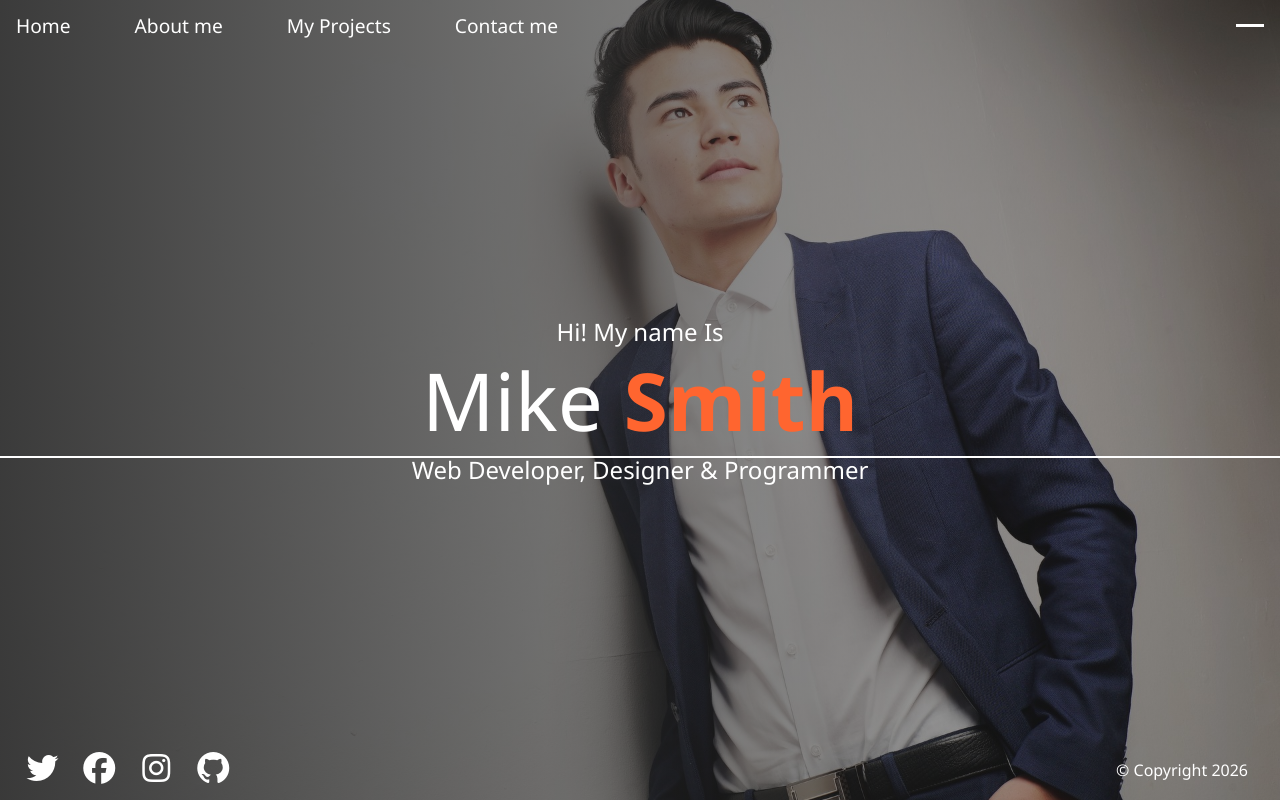
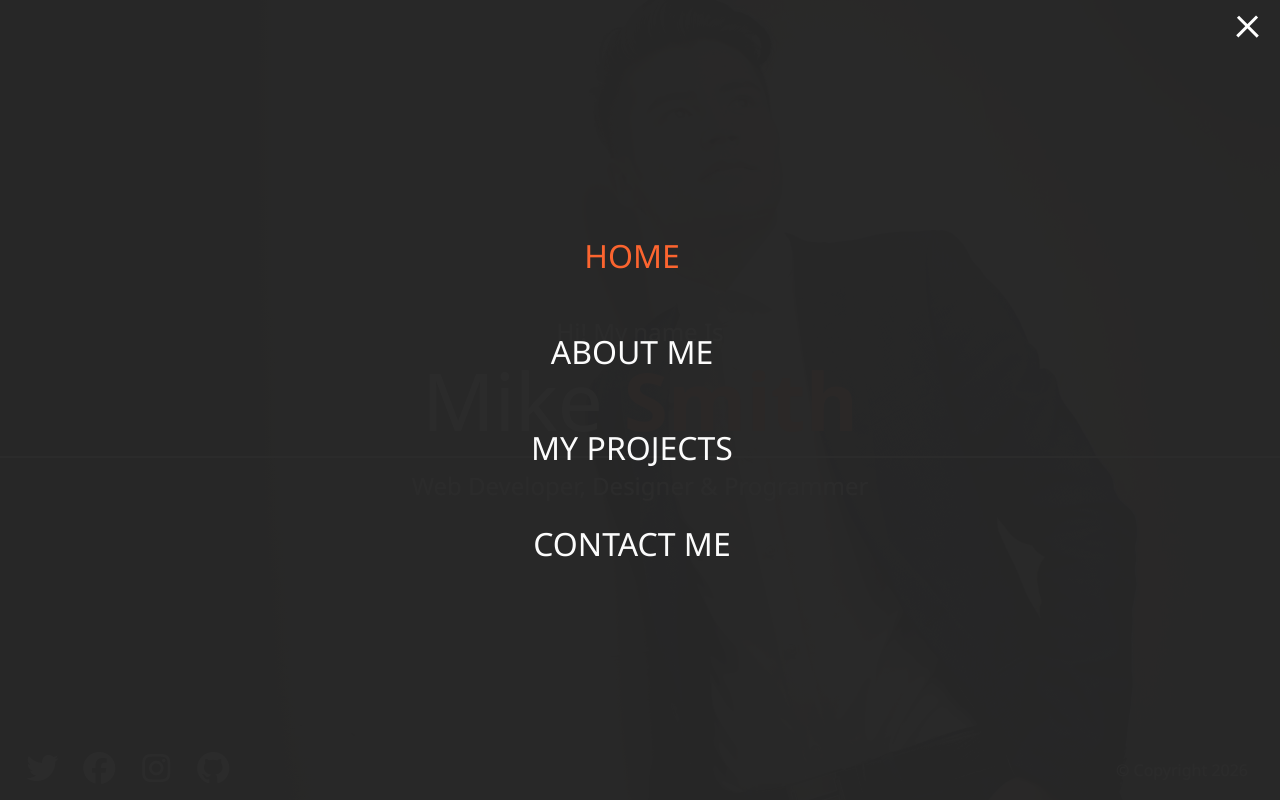
Before and after one commit to bluecode62/mini-layout, a plain HTML site: page scss/index.html in a window 1280 px wide. Both pictures are taken after a click on the element 1250 px from the left and 26 px from the top of the page. Drawn offline with Linux system fonts and the light colour scheme.

Commit message:
about 페이지 구현

```diff
--- a/scss/dist/css/_home.scss
+++ b/scss/dist/css/_home.scss
@@ -18,6 +18,7 @@
   &__name {
     font-size: 5rem;
     padding-bottom: 1rem;
+    margin-bottom: 1rem;
     margin-top: 1rem;
     border-bottom: 2px solid set-text-color($primary-color);
 
--- a/scss/dist/css/_menu.scss
+++ b/scss/dist/css/_menu.scss
@@ -2,12 +2,6 @@
 
 li {
   list-style: none;
-}
-
-.menu-nav {
-  display: flex;
-  gap: 4rem;
-  font-size: 1.2rem;
 }
 
 .menu-btn {
@@ -28,5 +22,102 @@ li {
     height: 3px;
     background: set-text-color($primary-color);
     @include transition-ease;
+
+    &::before {
+      content: '';
+      position: absolute;
+      top: -8px;
+      width: 28px;
+      height: 3px;
+      background: set-text-color($primary-color);
+      @include transition-ease;
+    }
+
+    &::after {
+       content: '';
+      position: absolute;
+      top: 8px;
+      width: 20px;
+      height: 3px;
+      background: set-text-color($primary-color);
+      @include transition-ease;
+    }
+
+    &.open {
+      transform: rotate(720deg);
+      background: transparent;
+
+      &::before {
+        transform: rotate(45deg) translate(5px, 8px);
+      }
+
+      &::after {
+        width: 28px;
+        transform: rotate(-45deg) translate(3px, -7px);
+      }
+    }
   }
 }
+
+.nav {
+  position: fixed;
+  top: 0;
+  left: 0;
+  width: 100vw;
+  opacity: 0.98;
+  visibility: hidden;
+
+  &.open {
+    visibility: visible;
+  }
+
+  .menu-nav {
+    display: flex;
+    flex-flow: column wrap;
+    align-items: center;
+    justify-content: center;
+    height: 100vh;
+    overflow: hidden;
+    background: $primary-color;
+    list-style-type: none;
+    padding-right: 1rem;
+    transform: translateY(-100%);
+    @include transition-ease;
+
+    &.open {
+      transform: translateY(0);
+    }
+
+    &__item {
+      transform: translateX(100vw);
+      @include transition-ease;
+
+      &.open {
+        transform: translateX(0);
+      }
+
+      &.active > a {
+        color: $secondary-color;
+      }
+    }
+
+    &__link {
+      display: inline-block;
+      font-size: 2rem;
+      text-transform: uppercase;
+      padding: 2rem 0;
+      font-weight: 300;
+      @include transition-ease;
+
+      &:hover {
+        color: $secondary-color;
+      }
+    }
+  }
+}
+
+@for $i from 1 through 4 {
+  .menu-nav__item:nth-child(#{$i}){
+    transition-delay: ($i * 0.1s) + 0.15s;
+  }
+}
--- a/scss/dist/css/main.css
+++ b/scss/dist/css/main.css
@@ -16,6 +16,7 @@
 .home__name {
   font-size: 5rem;
   padding-bottom: 1rem;
+  margin-bottom: 1rem;
   margin-top: 1rem;
   border-bottom: 2px solid #fff;
 }
@@ -26,12 +27,6 @@
 
 li {
   list-style: none;
-}
-
-.menu-nav {
-  display: flex;
-  gap: 4rem;
-  font-size: 1.2rem;
 }
 
 .menu-btn {
@@ -53,6 +48,149 @@ li {
   background: #fff;
   transition: all 0.5s ease-in-out;
 }
+.menu-btn__burger::before {
+  content: "";
+  position: absolute;
+  top: -8px;
+  width: 28px;
+  height: 3px;
+  background: #fff;
+  transition: all 0.5s ease-in-out;
+}
+.menu-btn__burger::after {
+  content: "";
+  position: absolute;
+  top: 8px;
+  width: 20px;
+  height: 3px;
+  background: #fff;
+  transition: all 0.5s ease-in-out;
+}
+.menu-btn__burger.open {
+  transform: rotate(720deg);
+  background: transparent;
+}
+.menu-btn__burger.open::before {
+  transform: rotate(45deg) translate(5px, 8px);
+}
+.menu-btn__burger.open::after {
+  width: 28px;
+  transform: rotate(-45deg) translate(3px, -7px);
+}
+
+.nav {
+  position: fixed;
+  top: 0;
+  left: 0;
+  width: 100vw;
+  opacity: 0.98;
+  visibility: hidden;
+}
+.nav.open {
+  visibility: visible;
+}
+.nav .menu-nav {
+  display: flex;
+  flex-flow: column wrap;
+  align-items: center;
+  justify-content: center;
+  height: 100vh;
+  overflow: hidden;
+  background: #272727;
+  list-style-type: none;
+  padding-right: 1rem;
+  transform: translateY(-100%);
+  transition: all 0.5s ease-in-out;
+}
+.nav .menu-nav.open {
+  transform: translateY(0);
+}
+.nav .menu-nav__item {
+  transform: translateX(100vw);
+  transition: all 0.5s ease-in-out;
+}
+.nav .menu-nav__item.open {
+  transform: translateX(0);
+}
+.nav .menu-nav__item.active > a {
+  color: #ff652f;
+}
+.nav .menu-nav__link {
+  display: inline-block;
+  font-size: 2rem;
+  text-transform: uppercase;
+  padding: 2rem 0;
+  font-weight: 300;
+  transition: all 0.5s ease-in-out;
+}
+.nav .menu-nav__link:hover {
+  color: #ff652f;
+}
+
+.menu-nav__item:nth-child(1) {
+  transition-delay: 0.25s;
+}
+
+.menu-nav__item:nth-child(2) {
+  transition-delay: 0.35s;
+}
+
+.menu-nav__item:nth-child(3) {
+  transition-delay: 0.45s;
+}
+
+.menu-nav__item:nth-child(4) {
+  transition-delay: 0.55s;
+}
+
+.about {
+  padding-bottom: 2rem;
+}
+.about__bio-image {
+  height: 50vh;
+  width: 100%;
+  background: linear-gradient(to right, rgba(39, 39, 39, 0.9), rgba(39, 39, 39, 0.3)), url("../img/model-1.jpg") center top;
+  background-size: cover;
+  display: flex;
+  flex-direction: column;
+  align-items: center;
+  justify-content: flex-end;
+}
+.about__bio-image p {
+  margin-bottom: 2rem;
+}
+.about__bio {
+  width: 80%;
+  text-align: center;
+}
+.about__bio .text-secondary {
+  padding-bottom: 1rem;
+}
+.about .jobs {
+  width: 60vw;
+  margin: 2rem auto 0 auto;
+  display: grid;
+  grid-template-columns: 1fr;
+  grid-gap: 2rem;
+}
+.about .jobs__job {
+  background: rgb(64.5, 64.5, 64.5);
+  padding: 0.5rem;
+  border-bottom: 5px solid #ff652f;
+}
+.about .jobs__job h2, .about .jobs__job h3 {
+  margin: 0.5rem 0;
+}
+.about .jobs__job h6 {
+  margin: 0.3rem 0;
+}
+.about .social-icons {
+  display: flex;
+  flex-direction: column;
+}
+.about footer {
+  transform: rotate(90deg) translate(-3rem, -5rem);
+}
 
 body {
   background: #272727;
@@ -71,6 +209,10 @@ h3 {
 a {
   color: #fff;
   text-decoration: none;
+}
+
+.text-secondary {
+  color: #ff652f;
 }
 
 header {
--- a/scss/dist/css/main.scss
+++ b/scss/dist/css/main.scss
@@ -1,6 +1,7 @@
 @use "config" as *;
 @use "home" as *;
 @use "menu" as *;
+@use "about" as *;
 
 body {
   background: $primary-color;
@@ -19,6 +20,10 @@ h3 {
 a {
   color: set-text-color($primary-color);
   text-decoration: none;
+}
+
+.text-secondary {
+  color: $secondary-color;
 }
 
 header {
--- /dev/null
+++ b/scss/dist/js/main.js
@@ -0,0 +1,28 @@
+const menuBtn = document.querySelector('.menu-btn');
+const hamburger = document.querySelector('.menu-btn__burger');
+const nav = document.querySelector('.nav');
+const menuNav = document.querySelector('.menu-nav');
+const navItems = document.querySelectorAll('.menu-nav__item');
+
+let showMenu = false;
+
+menuBtn.addEventListener('click', toggleMenu);
+
+function toggleMenu(){
+  if(!showMenu){
+    hamburger.classList.add('open');
+    nav.classList.add('open');
+    menuNav.classList.add('open');
+    navItems.forEach(item => item.classList.add('open'));
+
+    showMenu = true;
+  } else {
+    hamburger.classList.remove('open')
+    nav.classList.remove('open');
+    menuNav.classList.remove('open');
+    navItems.forEach(item => item.classList.remove('open'));
+
+
+    showMenu = false;
+  }
+}
--- a/scss/index.html
+++ b/scss/index.html
@@ -22,7 +22,7 @@
             <a href="index.html" class="menu-nav__link"> Home </a>
           </li>
           <li class="menu-nav__item">
-            <a href="index.html" class="menu-nav__link"> About me </a>
+            <a href="./dist/about.html" class="menu-nav__link"> About me </a>
           </li>
           <li class="menu-nav__item">
             <a href="project.html" class="menu-nav__link"> My Projects </a>
@@ -61,6 +61,6 @@
       </section>
     </main>
 
-    <script src="js/main.js"></script>
+    <script src="./dist/js/main.js"></script>
   </body>
 </html>
```
Also changed, not shown: scss/dist/about.html (added, +105 -0 lines), scss/dist/css/_about.scss (added, +66 -0 lines), 1 other file.
